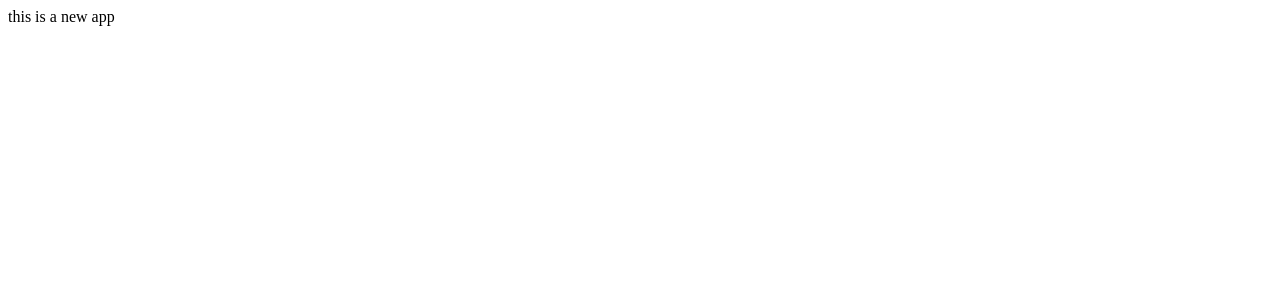
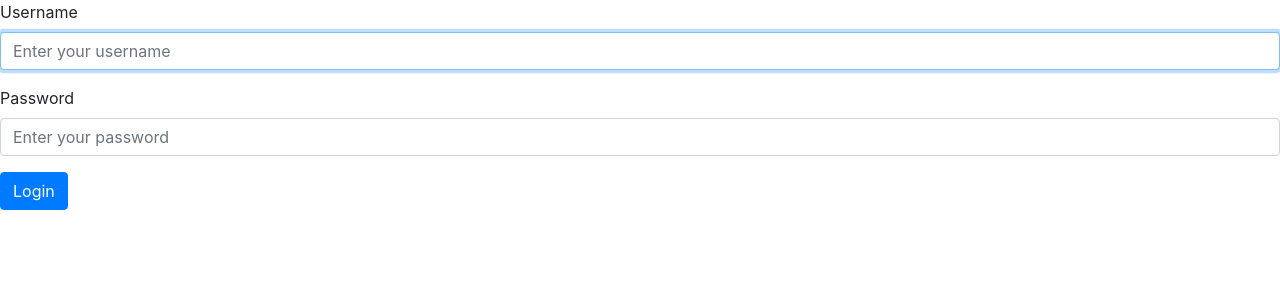
Before and after one commit to Sallykyki/web-challenge, a React (Create React App) app: page / in a window 1280 px wide. Shown: the top 300 px of the page. Built offline with nearby package versions, Linux system fonts and the light colour scheme.

Commit message:
feature: chore: setup react router

```diff
--- a/package.json
+++ b/package.json
@@ -15,6 +15,7 @@
     "react": "^17.0.1",
     "react-bootstrap": "1.4.3",
     "react-dom": "^17.0.1",
+    "react-router-dom": "^5.2.0",
     "react-scripts": "4.0.1",
     "typescript": "^4.1.3",
     "web-vitals": "^0.2.4"
@@ -42,5 +43,8 @@
       "last 1 firefox version",
       "last 1 safari version"
     ]
+  },
+  "devDependencies": {
+    "@types/react-router-dom": "^5.1.7"
   }
 }
--- a/src/App.tsx
+++ b/src/App.tsx
@@ -1,7 +1,21 @@
 import React from "react";
+import "./styles/app.scss";
+import { BrowserRouter as Router, Switch, Route } from "react-router-dom";
+import LoginPage from "./pages/Login/LoginPage";
 
 function App() {
-  return <div className="App">this is a new app</div>;
+  return (
+    <div className="App">
+      <Router>
+        <Switch>
+          <Route path="/">
+            <LoginPage />
+          </Route>
+          <Route path="/list"></Route>
+        </Switch>
+      </Router>
+    </div>
+  );
 }
 
 export default App;
```
Also changed, not shown: 1 other file (tests, documents, lock files or other folders).
